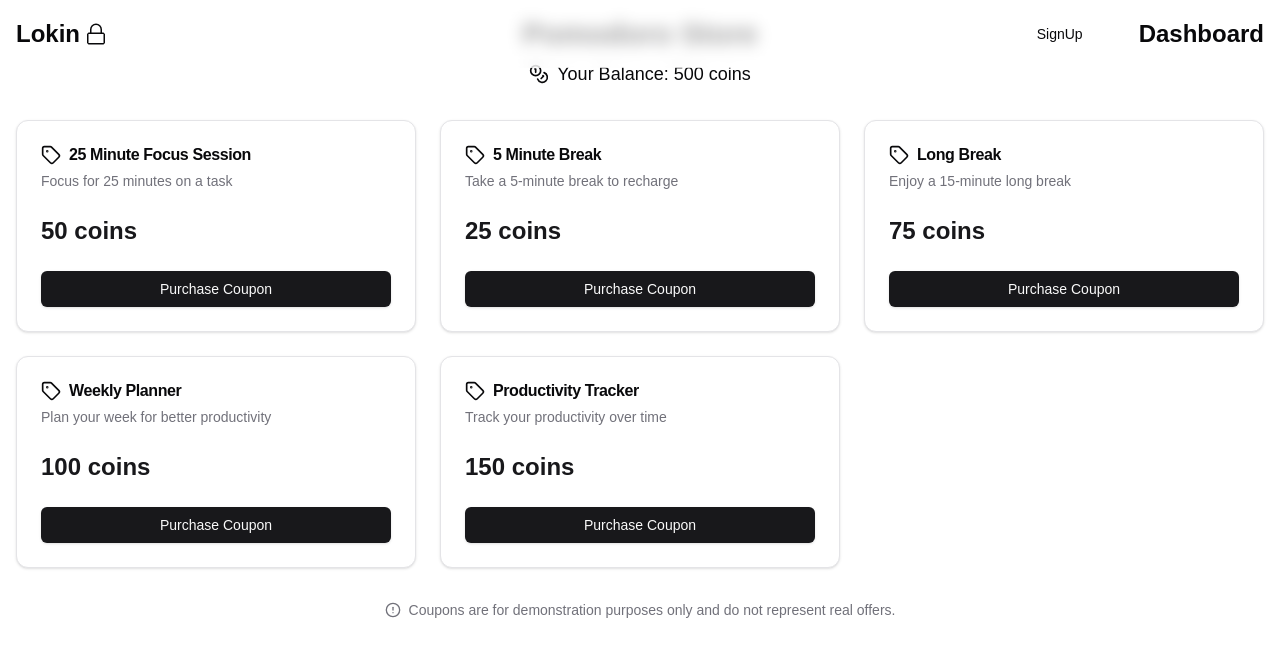
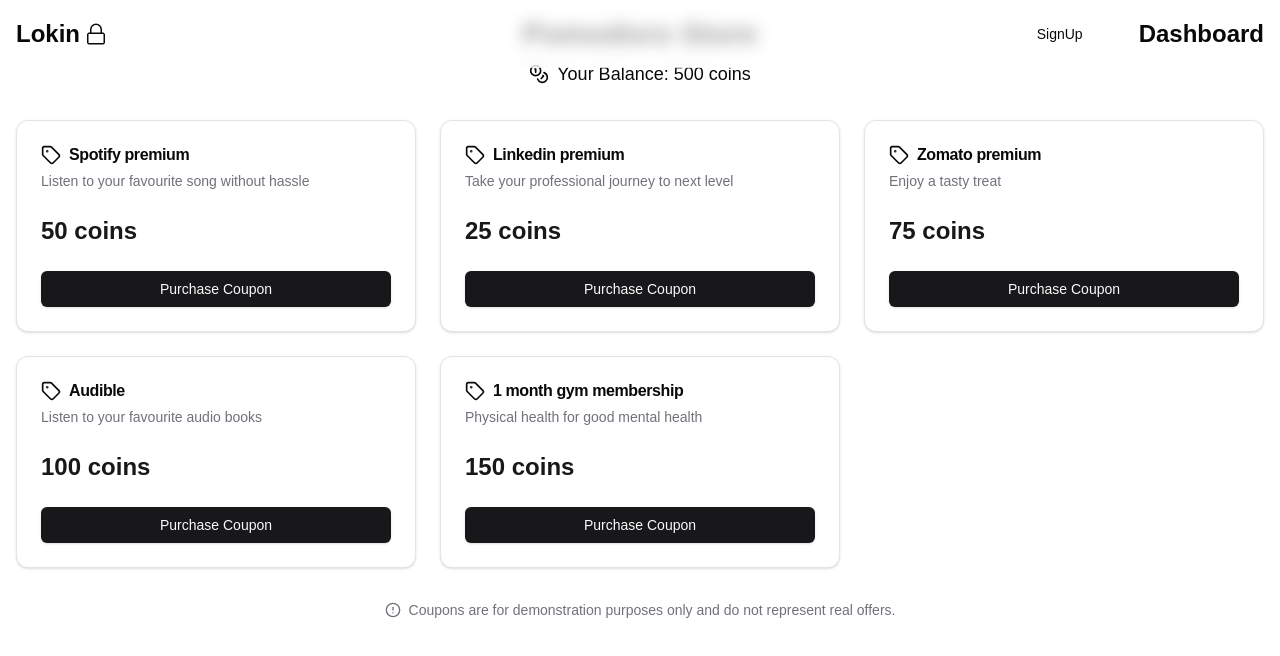
Before and after one commit to akash-abraham/lokin, a Next.js app: page /shop in a window 1280 px wide. Shown: the top 656 px of the page. Built offline with nearby package versions, Linux system fonts and the light colour scheme; no server answers.

Commit message:
prize updated

```diff
--- a/app/dashboardz/page.jsx
+++ b/app/dashboardz/page.jsx
@@ -4,7 +4,8 @@
 import { motion } from 'framer-motion'
 import { User, Mail, Coins } from 'lucide-react'
 import { useSession } from 'next-auth/react'
-
+import { Button } from '@/components/ui/button'
+import Link from 'next/link'
 // Fetch coin data from an API
 const getCoin = async (email) => {
   if (!email) return 0;
@@ -102,7 +103,7 @@
           </motion.div>
         </div>
 
-        <div className="mt-8 text-center">
+        <div className="mt-8 text-center flex gap-7">
           <button
             onClick={async () => {
               const newCoins = await getCoin(session?.user?.email);
@@ -112,6 +113,11 @@
           >
             Refresh Data
           </button>
+
+        <Link href={'/shop'}>
+          <button  className="px-6 py-3 bg-blue-600 hover:bg-blue-700 rounded-full text-white font-semibold transition-colors duration-300 focus:outline-none focus:ring-2 focus:ring-blue-500 focus:ring-opacity-50"
+          >Shop</button>
+          </Link>
         </div>
       </div>
     </div>
--- a/app/shop/page.tsx
+++ b/app/shop/page.tsx
@@ -7,11 +7,11 @@
 
 // Dummy Pomodoro-related data
 const coupons = [
-  { id: 1, name: "25 Minute Focus Session", description: "Focus for 25 minutes on a task", price: 50 },
-  { id: 2, name: "5 Minute Break", description: "Take a 5-minute break to recharge", price: 25 },
-  { id: 3, name: "Long Break", description: "Enjoy a 15-minute long break", price: 75 },
-  { id: 4, name: "Weekly Planner", description: "Plan your week for better productivity", price: 100 },
-  { id: 5, name: "Productivity Tracker", description: "Track your productivity over time", price: 150 },
+  { id: 1, name: "Spotify premium", description: "Listen to your favourite song without hassle", price: 50 },
+  { id: 2, name: "Linkedin premium", description: "Take your professional journey to next level", price: 25 },
+  { id: 3, name: "Zomato premium", description: "Enjoy a tasty treat", price: 75 },
+  { id: 4, name: "Audible", description: "Listen to your favourite audio books", price: 100 },
+  { id: 5, name: "1 month gym membership", description: "Physical health for good mental health", price: 150 },
 ];
 
 type ToastType = {
```
